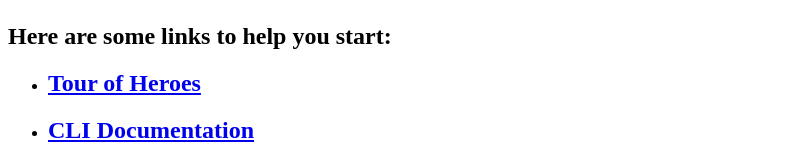
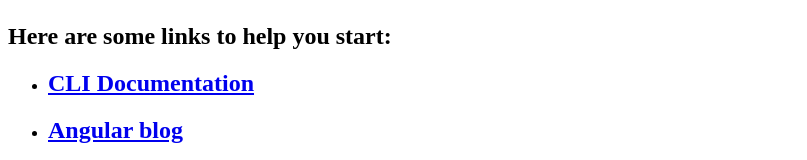
Before and after one commit to thiswallz/testing-angular6-standardized-commit-, an Angular app: page / in a window 1280 px wide. Shown: the part 309-469 px from the top of the page, without its empty margins (0-807 px from the left). Built offline with nearby package versions, Linux system fonts and the light colour scheme; what uix-light-notifier would draw is missing.

Commit message:
fix(parsing): fixed a bug in our parser

```diff
--- a/src/app/app.component.html
+++ b/src/app/app.component.html
@@ -4,9 +4,6 @@
 </div>
 <h2>Here are some links to help you start: </h2>
 <ul>
-  <li>
-    <h2><a target="_blank" rel="noopener" href="https://angular.io/tutorial">Tour of Heroes</a></h2>
-  </li>
   <li>
     <h2><a target="_blank" rel="noopener" href="https://github.com/angular/angular-cli/wiki">CLI Documentation</a></h2>
   </li>
```
